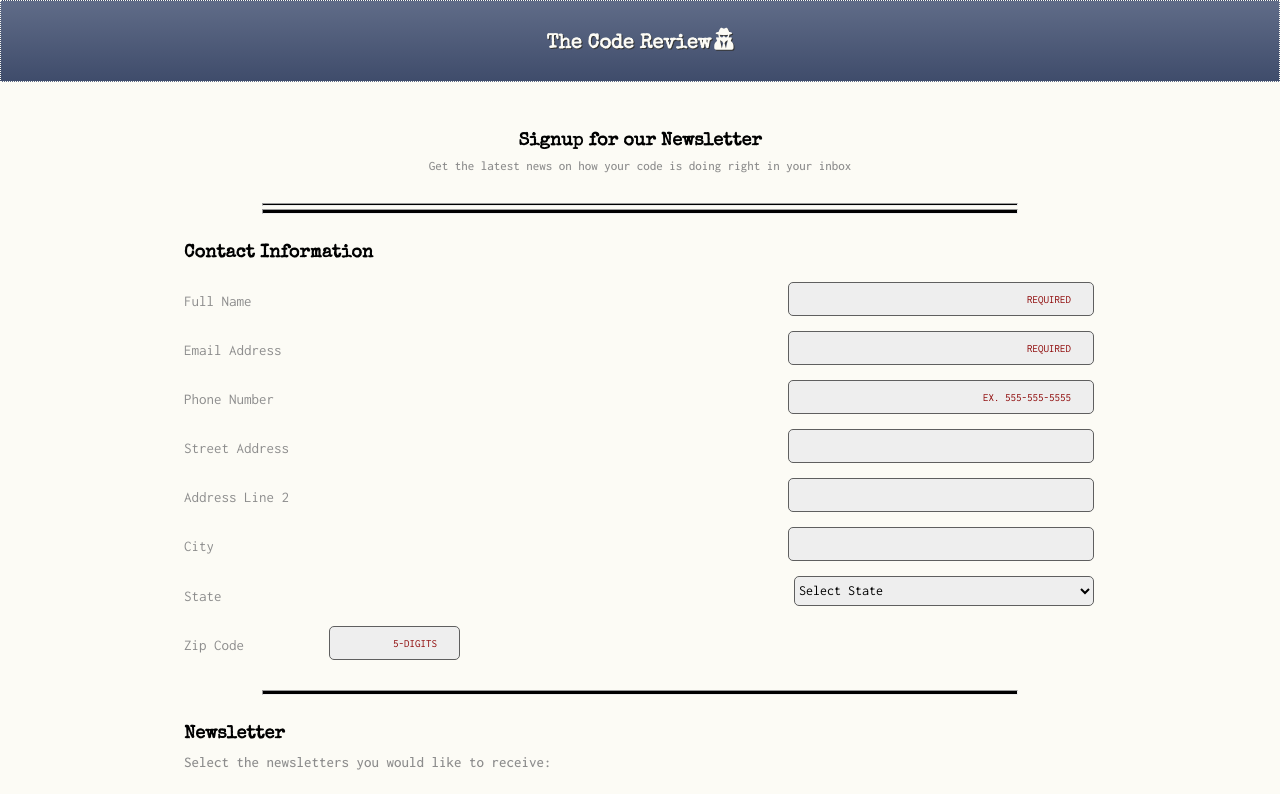
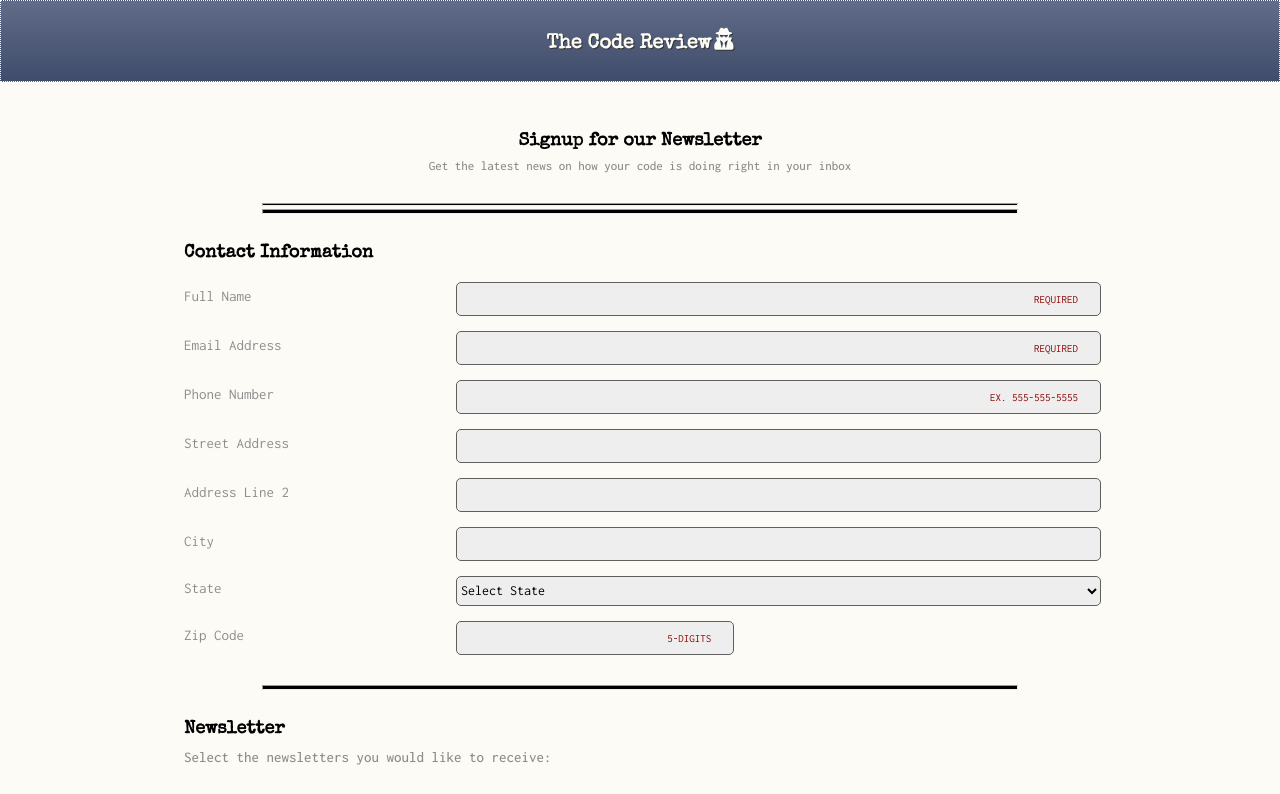
Before and after one commit to ryclloyd/Treehouse-Project-3, a plain HTML site: page index.html in a window 1280 px wide. Shown: the top 794 px of the page. Drawn offline with nearby package versions, Linux system fonts and the light colour scheme.

Commit message:
11.18.20 - FINAL

```diff
--- a/style.css
+++ b/style.css
@@ -305,39 +305,36 @@ button:active {
 	}
 
 	  fieldset {
-		margin: 0 120px;
+		margin-right: 125px;
+		margin-left: 120px;
 	}
 
 	.field {
 		display: flex;
-		justify-content: space-between;
 		align-items: center;
+		margin-bottom: 10px;
 	}
 
-	input[type="text"],
-	input[type="email"],
-	input[type="tel"],
-	input[type="street-address"],
-	input[type="zip"],
-	input[type="password"],
-	select {
-		width: 300px;
-		  margin-right: 2px;
+	.field input,
+	.field select {
+		margin-bottom: 0;
+		flex-basis: 65%;
+		flex-grow: 1;
 	}
 
-	.zip {
-		display: inline-flex;
-		flex-direction: row;
-		flex-wrap: nowrap;
-		justify-content: flex-start;
+	.field label {
+	flex-basis: 30%;
+	}
+
+	#state {
+		margin-bottom: 0;
 	}
 
 	#zip {
-		width: 125px;
-		margin-left: 85px;
+		max-width: 30%;
 	}
 
 	button {
-		margin-right: 4px;
+		margin-right: 6px;
 	  }
 }
```
